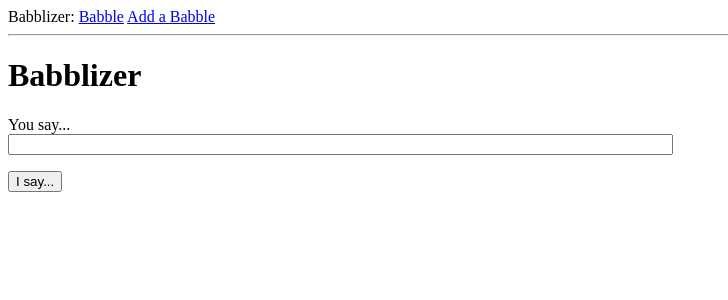
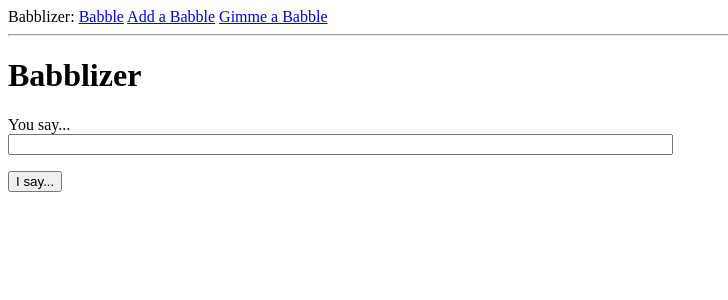
Before and after one commit to ben-coxon/babblizer, a Flask app: page /babble in a window 1280 px wide. Shown: the top 300 px of the page, without its empty margins (0-728 px from the left). Run offline with Flask 2, Linux system fonts and the light colour scheme.

Commit message:
new gimme a babble page

```diff
--- a/babblizer/app/ben_test.py
+++ b/babblizer/app/ben_test.py
@@ -1,6 +1,7 @@
 #!/usr/bin/python
 from babblist import Babble
 from add_babble import AddBabble
+from lookup_babble import LookUpBabble
 import random
 
 
@@ -12,7 +13,6 @@ class BenTest():
 		if words.find(" ") != -1:
 			self.words = words.lower()[:words.find(" ")]
 		else: self.words = words.lower()
-		print "BenTest instantiated with >" + self.words +"<"
 
 		self.babble, self.other = Babble(dict).open_dicts()
 
@@ -36,14 +36,9 @@ class NewBabble:
 	def new_babble(self):
 		return AddBabble(dict, self.yousay, self.isay).add()
 
+class GimmeBabble:
+	def __init__(self, gimme):
+		self.gimme = gimme
 
-
-
-
-
-# test = BenTest("KoALA").fnord()
-
-# print test
-
-
-# NewBabble().new_babble()
+	def gimme_babble(self):
+		return LookUpBabble(dict, self.gimme).rand_babble()
--- a/babblizer/app/forms.py
+++ b/babblizer/app/forms.py
@@ -12,6 +12,9 @@ class LoginForm(Form):
 class DemoForm(Form):
     build = StringField('demo',validators=[DataRequired()])
 
+class GimmeForm(Form):
+    gimme = StringField('gimme',  validators=[DataRequired()])
+
 class AddForm(Form):
     yousay = StringField('yousay', validators=[DataRequired()])
     isay = StringField('isay', validators=[DataRequired()])
--- a/babblizer/app/templates/base.html
+++ b/babblizer/app/templates/base.html
@@ -10,6 +10,9 @@
      <div>Babblizer: <a href="/babble">Babble</a>
       <a></a>
       <a href="/add_a_babble">Add a Babble</a>
+      <a></a>
+      <a href="/gimme">Gimme a Babble</a>
+
     <hr>
     {% block content %}{% endblock %}
     {% with messages = get_flashed_messages() %}
--- a/babblizer/app/views.py
+++ b/babblizer/app/views.py
@@ -1,10 +1,10 @@
 from app import app
 from flask import render_template, flash, redirect, request
 import requests
-from .forms import LoginForm, DemoForm, AddForm
+from .forms import LoginForm, DemoForm, AddForm, GimmeForm
 import sys
 import subprocess
-from .ben_test import BenTest, NewBabble
+from .ben_test import BenTest, NewBabble, GimmeBabble
 
 
 path = "/Users/Gary/Music/Logic/"
@@ -32,3 +32,14 @@ def add_a_babble():
 		print result
 		flash('{}'.format(result))
 	return render_template('add.html',title='Add a Babble',form=form)
+
+@app.route('/gimme', methods=['GET', 'POST'])
+def gimme_a_babble():
+    form = GimmeForm()
+    if request.form:
+        print "Button Pressed"
+        result = GimmeBabble(request.data).gimme_babble()
+        print result
+        flash('{}'.format(result))
+
+    return render_template('gimme.html',title='Gimme a Babble', form=form)
```
